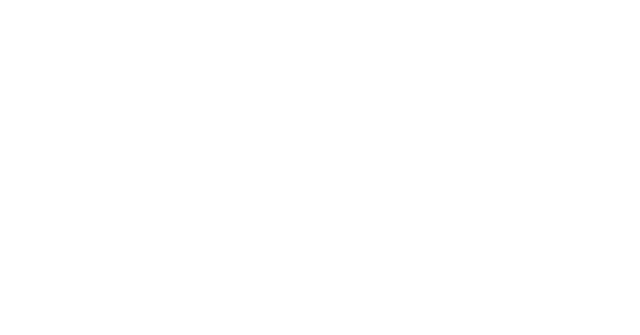
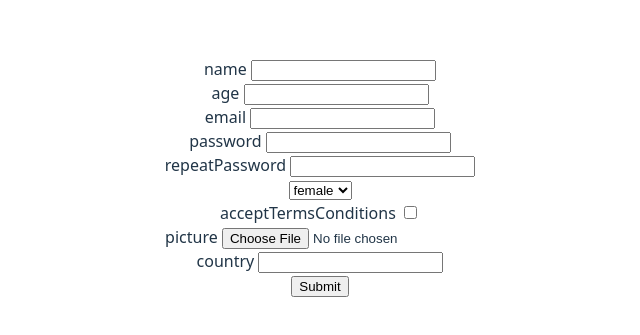
Before and after one commit to TimofeyNaryshkin/REACT2025Q1, a React (Vite) app in the folder rs-react-app/: page /uncontrolled-form in a window 1280 px wide. Shown: the part 223-558 px from the top of the page, without its empty margins (320-960 px from the left). Built offline with nearby package versions, Linux system fonts and the light colour scheme.

Commit message:
feat: implement uncontrolled form component, adjust scheme to validate uncontrolled form

```diff
--- a/rs-react-app/src/components/ReactHookForm.tsx
+++ b/rs-react-app/src/components/ReactHookForm.tsx
@@ -23,6 +23,7 @@
 
   const onSubmit: SubmitHandler<FormData> = (data) => {
     navigate('/');
+    if (data.picture instanceof FileList) {
       const picture = data.picture[0];
       const reader = new FileReader();
       reader.readAsDataURL(picture);
@@ -31,28 +32,29 @@
         const encodedData = { ...data, picture: base64String };
         dispatch(storeData(encodedData));
       };
+    }
   };
 
   const password = watch('password');
   return (
     <form onSubmit={handleSubmit(onSubmit)}>
       <FormField
-        name="Name: "
+        name="name"
         error={errors.name?.message}
         register={register('name')}
       />
       <FormField
-        name="Age: "
+        name="age"
         error={errors.age?.message}
         register={register('age')}
       />
       <FormField
-        name="Email: "
+        name="email"
         error={errors.email?.message}
         register={register('email')}
       />
       <FormField
-        name="Password: "
+        name="password"
         type="password"
         error={errors.password?.message}
         register={register('password')}
@@ -61,7 +63,7 @@
         <PasswordStrengthMetter strength={calcPasswordStrength(password)} />
       )}
       <FormField
-        name="Repeat password: "
+        name="repeatPassword"
         type="password"
         error={errors.repeatPassword?.message}
         register={register('repeatPassword')}
@@ -71,20 +73,20 @@
         error={errors.gender?.message}
       />
       <FormField
-        name="Accept Terms & Conditions: "
+        name="acceptTermsConditions"
         type="checkbox"
         error={errors.acceptTermsConditions?.message}
         register={register('acceptTermsConditions')}
       />
       <FormField
-        name="Picture: "
+        name="picture"
         type="file"
         accept=".png,.jpeg"
         error={errors.picture?.message}
         register={register('picture')}
       />
       <FormField
-        name="Country: "
+        name="country"
         list="countries"
         error={errors.country?.message}
         register={register('country')}
--- a/rs-react-app/src/components/UI/FromField.tsx
+++ b/rs-react-app/src/components/UI/FromField.tsx
@@ -1,29 +1,42 @@
 import { useAppSelector } from '@hooks/redux';
-import { FC } from 'react';
+import { FC, RefObject } from 'react';
 import { UseFormRegisterReturn } from 'react-hook-form';
 
 interface FormFieldProps {
   register: UseFormRegisterReturn;
-  error: string | undefined;
+  error: string;
   name: string;
-  type?: string;
-  accept?: string;
-  list?: string;
+  type: string;
+  accept: string;
+  list: string;
+  ref: RefObject<HTMLInputElement | null>;
+  onChange: () => void;
 }
 
-const FormField: FC<FormFieldProps> = ({
+const FormField: FC<Partial<FormFieldProps>> = ({
   register,
   error,
   name,
   type,
   accept,
   list,
+  ref,
+  onChange,
 }) => {
   const countries = useAppSelector((state) => state.countries);
   return (
     <>
       <label>
-        {name} <input {...register} type={type} accept={accept} list={list} />
+        {name}{' '}
+        <input
+          onChange={onChange}
+          ref={ref}
+          {...register}
+          type={type}
+          accept={accept}
+          list={list}
+          name={name}
+        />
       </label>
       <p style={{ color: ' #e74c3c' }}>{error}</p>
       {list && (
--- a/rs-react-app/src/components/UI/GenderSelect.tsx
+++ b/rs-react-app/src/components/UI/GenderSelect.tsx
@@ -3,13 +3,18 @@
 
 interface GenderSelectProps {
   register: UseFormRegisterReturn;
-  error: string | undefined;
+  error: string;
+  name: string;
 }
 
-const GenderSelect: FC<GenderSelectProps> = ({ register, error }) => {
+const GenderSelect: FC<Partial<GenderSelectProps>> = ({
+  register,
+  error,
+  name,
+}) => {
   return (
     <>
-      <select {...register}>
+      <select name={name} {...register}>
         <option value="female">female</option>
         <option value="male">male</option>
       </select>
--- a/rs-react-app/src/components/UncontrolledForm.tsx
+++ b/rs-react-app/src/components/UncontrolledForm.tsx
@@ -1,7 +1,101 @@
-import { FC } from 'react';
+import { FC, FormEvent, useRef, useState } from 'react';
+import FormField from './UI/FromField';
+import GenderSelect from './UI/GenderSelect';
+import schema from '@utils/schema';
+import { ValidationError } from 'yup';
+import PasswordStrengthMetter from './PasswordStrengthMetter/PasswordStrengthMetter';
+import calcPasswordStrength from '@utils/calcPasswordStrength';
+import { storeData } from '@store/formSlice';
+import { useAppDispatch } from '@hooks/redux';
+import { ErrorMessages, StoredData } from 'src/types/form';
+import { useNavigate } from 'react-router';
 
 const UncontrolledForm: FC = () => {
-  return <form></form>;
+  const [errors, setErrors] = useState<Partial<ErrorMessages>>({});
+  const formRef = useRef<HTMLFormElement>(null);
+  const passwordRef = useRef<HTMLInputElement>(null);
+  const dispatch = useAppDispatch();
+  const navigate = useNavigate();
+  const [password, setPassword] = useState('');
+
+  const handleSubmit = async (event: FormEvent<HTMLFormElement>) => {
+    event.preventDefault();
+
+    if (formRef.current) {
+      const formData = new FormData(formRef.current);
+
+      try {
+        await schema.validate(Object.fromEntries(formData), {
+          abortEarly: false,
+        });
+        const picture = formData.get('picture') as File;
+        const reader = new FileReader();
+        reader.readAsDataURL(picture);
+        reader.onload = () => {
+          const base64String = reader.result as string;
+          formData.set('picture', base64String);
+          const encodedData = Object.fromEntries(
+            formData
+          ) as unknown as StoredData;
+          dispatch(storeData(encodedData));
+          navigate('/');
+        };
+
+        setErrors({});
+      } catch (errors) {
+        const errorMessages: Record<string, string> = {};
+        if (errors instanceof ValidationError) {
+          errors.inner.forEach((error) => {
+            if (error.path) {
+              errorMessages[error.path] = error.message;
+            }
+          });
+          setErrors(errorMessages);
+        }
+      }
+    }
+  };
+
+  const handlePasswordChange = () => {
+    setPassword(passwordRef.current?.value || '');
+  };
+
+  return (
+    <form ref={formRef} onSubmit={handleSubmit}>
+      <FormField name="name" error={errors?.name} />
+      <FormField name="age" error={errors?.age} />
+      <FormField name="email" error={errors?.email} />
+      <FormField
+        onChange={handlePasswordChange}
+        ref={passwordRef}
+        name="password"
+        type="password"
+        error={errors?.password}
+      />
+      {password && (
+        <PasswordStrengthMetter strength={calcPasswordStrength(password)} />
+      )}
+      <FormField
+        name="repeatPassword"
+        type="password"
+        error={errors?.repeatPassword}
+      />
+      <GenderSelect name="gender" error={errors.gender} />
+      <FormField
+        name="acceptTermsConditions"
+        type="checkbox"
+        error={errors.acceptTermsConditions}
+      />
+      <FormField
+        name="picture"
+        type="file"
+        accept=".png,.jpeg"
+        error={errors.picture}
+      />
+      <FormField name="country" list="countries" error={errors.country} />
+      <input type="submit" />
+    </form>
+  );
 };
 
 export default UncontrolledForm;
--- a/rs-react-app/src/main.tsx
+++ b/rs-react-app/src/main.tsx
@@ -8,7 +8,13 @@
 import { Provider } from 'react-redux';
 import { store } from '@store/store.ts';
 
-createRoot(document.getElementById('root')!).render(
+const root = document.getElementById('root');
+
+if (!root) {
+  throw new Error('Root element not found');
+}
+
+createRoot(root).render(
   <StrictMode>
     <Provider store={store}>
       <BrowserRouter>
--- a/rs-react-app/src/utils/calcPasswordStrength.ts
+++ b/rs-react-app/src/utils/calcPasswordStrength.ts
@@ -1,10 +1,13 @@
-const calcPasswordStrength = (password: string) => {
+const calcPasswordStrength = (password?: string) => {
+  if (password) {
     let strength = 0;
     if (/[a-z]/.test(password)) strength++;
     if (/[A-Z]/.test(password)) strength++;
     if (/\d/.test(password)) strength++;
     if (/[!@#$%^&*(),.?":{}|<>]/.test(password)) strength++;
     return strength;
+  }
+  return 0;
 };
 
 export default calcPasswordStrength;
--- a/rs-react-app/src/utils/schema.ts
+++ b/rs-react-app/src/utils/schema.ts
@@ -13,7 +13,8 @@
     .number()
     .required('Age is required')
     .positive('Age must be positive')
-    .integer('Age must be an integer'),
+    .integer('Age must be an integer')
+    .typeError('Age must be a number'),
   email: yup.string().required('Email is required').email(),
   password: yup.string().required('Password is required'),
   repeatPassword: yup
@@ -22,17 +23,27 @@
     .oneOf([yup.ref('password')], 'Passwords must match'),
   gender: yup.string().required('Gender is required').oneOf(SUPPORTED_GENDERS),
   acceptTermsConditions: yup
-    .boolean()
-    .required()
-    .oneOf([true], 'Terms & Conditons accept is required'),
+    .mixed<boolean | 'on'>()
+    .required('Terms & Conditons acception is required')
+    .oneOf([true, 'on'], 'Terms & Conditons acception is required'),
   picture: yup
-    .mixed<FileList>()
+    .mixed<FileList | File>()
     .required('Picture is required')
     .test('pictureSize', `File size must be less than 5MB`, (value) => {
-      return value[0] && value[0].size <= MAX_FILE_SIZE;
+      if (value instanceof FileList) {
+        return value[0] && value[0].size <= MAX_FILE_SIZE;
+      }
+      if (value instanceof File) {
+        return value && value.size <= MAX_FILE_SIZE;
+      }
     })
     .test('pictureExtension', `Only PNG or JPEG files are allowed`, (value) => {
-      return value[0] && SUPPORTED_EXTENSIONS.includes(value[0].type);
+      if (value instanceof FileList) {
+        return value[0] && SUPPORTED_EXTENSIONS.includes(value[0].type);
+      }
+      if (value instanceof File) {
+        return value && SUPPORTED_EXTENSIONS.includes(value.type);
+      }
     }),
   country: yup.string().required('Country is required'),
 });
```
Also changed, not shown: rs-react-app/src/types/form.ts (+14 -2 lines). Lines whose indentation alone changed are shown as unchanged.
